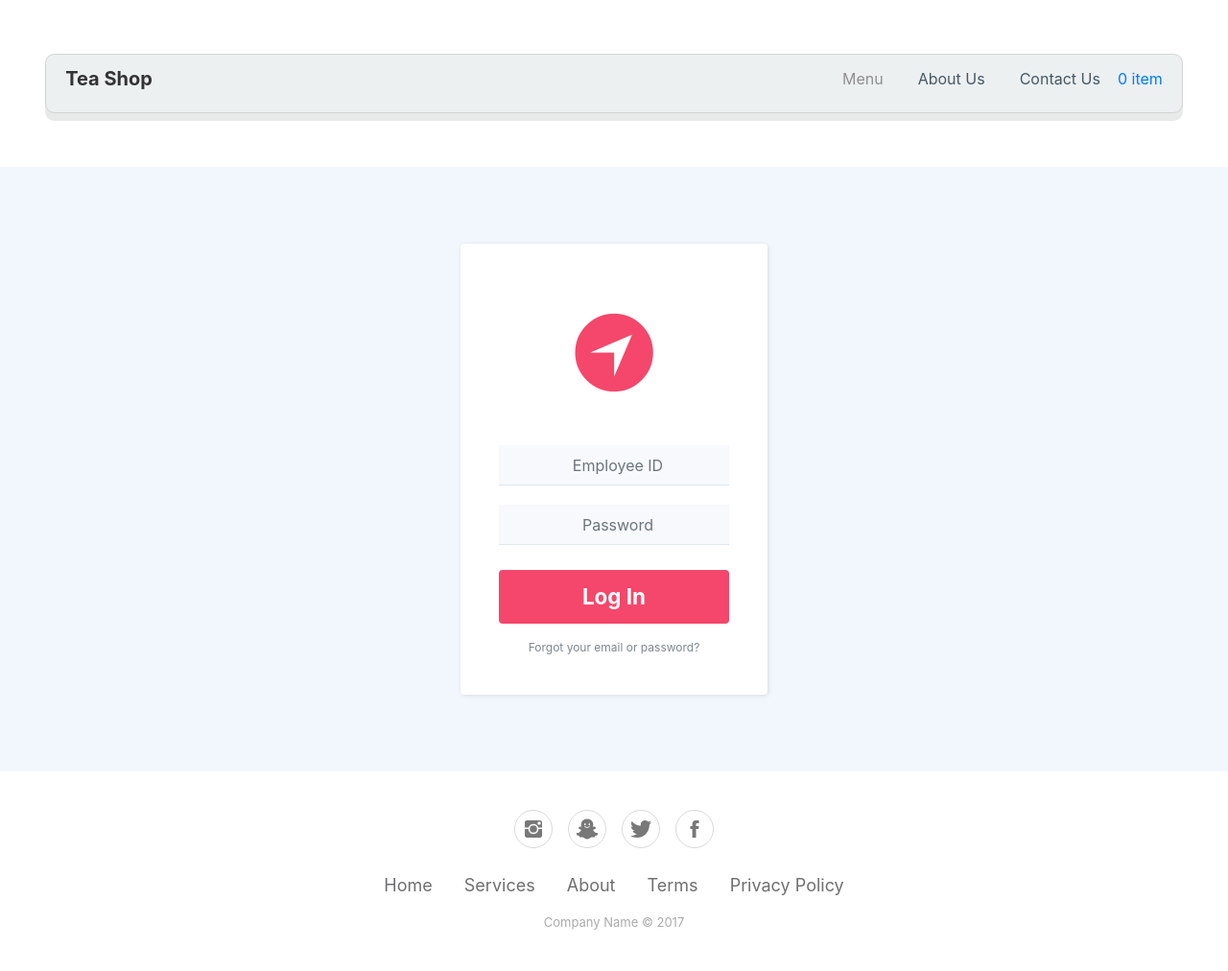
After one commit to missylive/teashop, a Flask app: page /login in a window 1280 px wide. The commit adds this page. Shown: the whole page at 96% size. Run offline with Flask 2, Linux system fonts and the light colour scheme; some libraries are stand-ins or nearby versions; some web fonts are replaced.

Commit message:
Fix image paths, add login page

```diff
--- a/app/routes.py
+++ b/app/routes.py
@@ -5,3 +5,7 @@ from app import app
 @app.route('/index')
 def index():
     return render_template('index.html', title='Home')
+
+@app.route('/login')
+def login():
+    return render_template('login.html', title='Login')
--- /dev/null
+++ b/app/templates/login.html
@@ -0,0 +1,59 @@
+<!DOCTYPE html>
+<html>
+
+<head>
+    <meta charset="utf-8">
+    <meta name="viewport" content="width=device-width, initial-scale=1.0">
+    <title>Tea Shop</title>
+    <link rel="stylesheet" href="assets/bootstrap/css/bootstrap.min.css">
+    <link rel="stylesheet" href="assets/fonts/font-awesome.min.css">
+    <link rel="stylesheet" href="assets/fonts/ionicons.min.css">
+    <link rel="stylesheet" href="assets/css/Footer-Basic.css">
+    <link rel="stylesheet" href="https://cdnjs.cloudflare.com/ajax/libs/lightbox2/2.8.2/css/lightbox.min.css">
+    <link rel="stylesheet" href="assets/css/Lightbox-Gallery.css">
+    <link rel="stylesheet" href="assets/css/Login-Form-Clean.css">
+    <link rel="stylesheet" href="assets/css/Navigation-Clean.css">
+    <link rel="stylesheet" href="assets/css/styles.css">
+</head>
+
+<body>
+    <div>
+        <nav class="navbar navbar-light navbar-expand-md navigation-clean">
+            <div class="container"><a class="navbar-brand" href="index.html">Tea Shop&nbsp;</a><button class="navbar-toggler" data-toggle="collapse" data-target="#navcol-1"><span class="sr-only">Toggle navigation</span><span class="navbar-toggler-icon"></span></button>
+                <div
+                    class="collapse navbar-collapse" id="navcol-1">
+                    <ul class="nav navbar-nav ml-auto">
+                        <li class="nav-item" role="presentation"><a class="nav-link active" href="menu.html">Menu</a></li>
+                        <li class="nav-item" role="presentation"><a class="nav-link" href="#">About Us</a></li>
+                        <li class="nav-item" role="presentation"><a class="nav-link" href="#">Contact Us</a></li>
+                    </ul><a href="#">0 item</a></div>
+    </div>
+    </nav>
+    </div>
+    <div class="login-clean">
+        <form method="post">
+            <h2 class="sr-only">Login Form</h2>
+            <div class="illustration"><i class="icon ion-ios-navigate"></i></div><div class="form-group"><input class="form-control" type="text"  placeholder="Employee ID" /></div>
+            <div class="form-group"><input class="form-control" type="password" name="password" placeholder="Password"></div>
+            <div class="form-group"><button class="btn btn-primary btn-block" type="submit">Log In</button></div><a href="#" class="forgot">Forgot your email or password?</a></form>
+    </div>
+    <div class="footer-basic">
+        <footer>
+            <div class="social"><a href="#"><i class="icon ion-social-instagram"></i></a><a href="#"><i class="icon ion-social-snapchat"></i></a><a href="#"><i class="icon ion-social-twitter"></i></a><a href="#"><i class="icon ion-social-facebook"></i></a></div>
+            <ul class="list-inline">
+                <li class="list-inline-item"><a href="#">Home</a></li>
+                <li class="list-inline-item"><a href="#">Services</a></li>
+                <li class="list-inline-item"><a href="#">About</a></li>
+                <li class="list-inline-item"><a href="#">Terms</a></li>
+                <li class="list-inline-item"><a href="#">Privacy Policy</a></li>
+            </ul>
+            <p class="copyright">Company Name © 2017</p>
+        </footer>
+    </div>
+    <div class="photo-gallery"></div>
+    <script src="assets/js/jquery.min.js"></script>
+    <script src="assets/bootstrap/js/bootstrap.min.js"></script>
+    <script src="https://cdnjs.cloudflare.com/ajax/libs/lightbox2/2.8.2/js/lightbox.min.js"></script>
+</body>
+
+</html>
```
Also changed, not shown: app/templates/index.html (+5 -5 lines).
